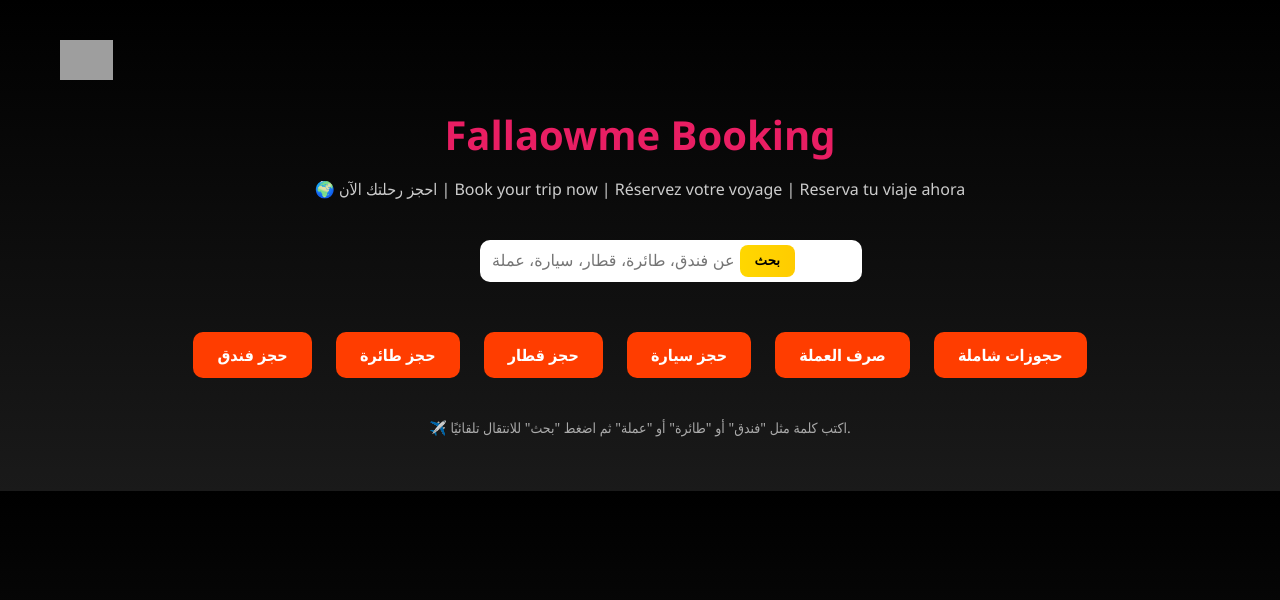
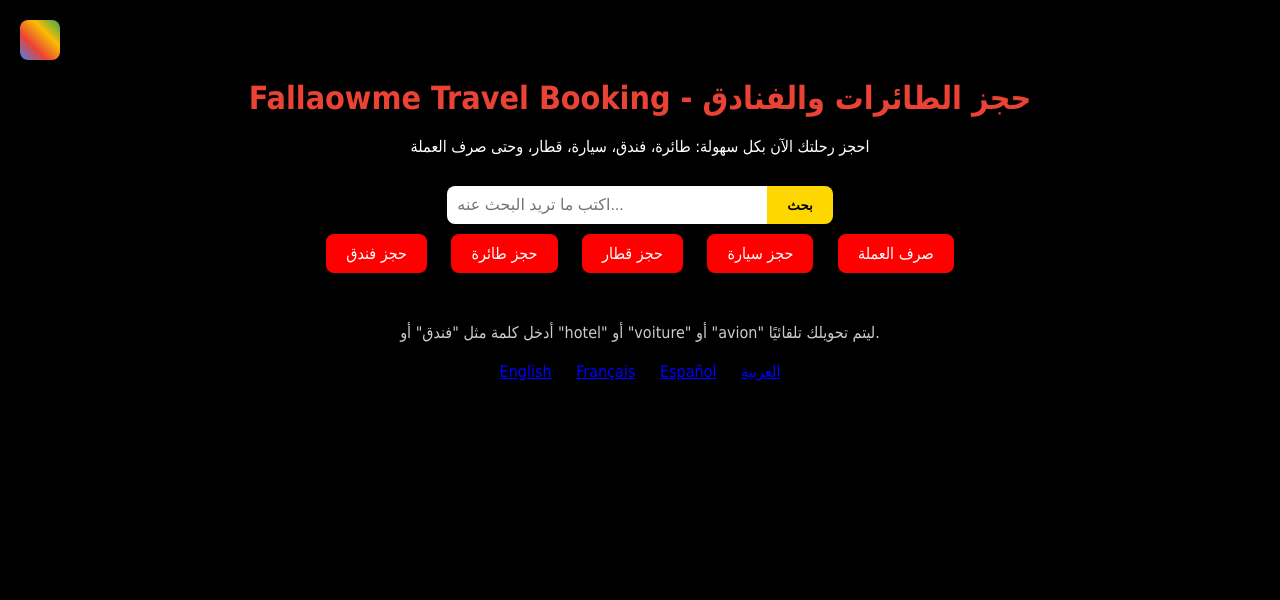
Before and after one commit to paco1963594/Tariq-Explorer, a plain HTML site: page index.html in a window 1280 px wide. Drawn offline with Linux system fonts and the light colour scheme; grey boxes are pictures that could not be loaded.

Commit message:
Update index.html
ملف جديد للفايل

```diff
--- a/index.html
+++ b/index.html
@@ -1,172 +1,131 @@
-<!DOCTYPE html>
-<html lang="ar">
+<!DOCTYPE html><html lang="ar">
 <head>
   <meta charset="UTF-8" />
-  <meta name="viewport" content="width=device-width, initial-scale=1.0"/>
-  <title>Fallaowme Booking</title>
-
-  <!-- أيقونة فافكون -->
-  <link rel="icon" href="https://www.google.com/favicon.ico" type="image/x-icon" />
-
-  <!-- ✅ Meta SEO -->
-  <meta name="description" content="منصة عالمية لحجز الفنادق والطائرات والقطارات والسيارات وتحويل العملات.">
-  <meta name="keywords" content="حجز الفنادق, حجز الطائرات, حجز القطارات, حجز السيارات, صرف العملة, booking, skyscanner, xe, train, car, hotel, airplane">
+  <meta name="viewport" content="width=device-width, initial-scale=1.0" />
+  <title>Fallaowme Travel Booking - حجز الطائرات والفنادق</title>  <!-- ✅ Meta SEO Tags -->  <meta name="description" content="منصة حجز الفنادق والطائرات والقطارات والسيارات مع إمكانية صرف العملة بأسعار محدثة." />
+  <meta name="keywords" content="حجز الفنادق, حجز الطائرات, حجز القطارات, حجز السيارات, صرف العملة, booking, skyscanner, rentalcars, currency exchange, hotel, flight, train, car, réservation hôtel, avion, train, voiture, cambio de moneda, reserva, vuelo, tren, coche" />
   <meta name="author" content="Tariq Smart Travel" />
-  <meta name="robots" content="index, follow" />
-
-  <!-- ✅ تغيير لون العنوان كل 3 ثوانٍ -->
-  <script>
+  <meta name="robots" content="index, follow" />  <!-- ✅ Redirect Script -->  <script>
     function redirectBasedOnQuery() {
-      const query = document.getElementById('searchInput')?.value;
+      const query = new URLSearchParams(window.location.search).get("q");
       if (!query) return;
 
       const lowerQuery = query.toLowerCase();
-      if (lowerQuery.includes("فندق") || lowerQuery.includes("hotel")) {
-        window.location.href = "https://www.booking.com/";
-      } else if (lowerQuery.includes("طائرة") || lowerQuery.includes("flight")) {
-        window.location.href = "https://www.skyscanner.net/";
-      } else if (lowerQuery.includes("قطار") || lowerQuery.includes("train")) {
-        window.location.href = "https://www.raileurope.com/";
-      } else if (lowerQuery.includes("سيارة") || lowerQuery.includes("car")) {
-        window.location.href = "https://www.rentalcars.com/";
-      } else if (lowerQuery.includes("صرف") || lowerQuery.includes("عملة") || lowerQuery.includes("currency")) {
+
+      if (lowerQuery.includes("فندق") || lowerQuery.includes("hotel") || lowerQuery.includes("hôtel") || lowerQuery.includes("hotel")) {
+        window.location.href = "https://12go.asia/?z=12574420";
+      } else if (lowerQuery.includes("طائرة") || lowerQuery.includes("flight") || lowerQuery.includes("avion") || lowerQuery.includes("vuelo")) {
+        window.location.href = "https://12go.asia/?z=12574420";
+      } else if (lowerQuery.includes("قطار") || lowerQuery.includes("train") || lowerQuery.includes("tren")) {
+        window.location.href = "https://12go.asia/?z=12574420";
+      } else if (lowerQuery.includes("سيارة") || lowerQuery.includes("car") || lowerQuery.includes("voiture") || lowerQuery.includes("coche")) {
+        window.location.href = "https://12go.asia/?z=12574420";
+      } else if (lowerQuery.includes("صرف") || lowerQuery.includes("عملة") || lowerQuery.includes("currency") || lowerQuery.includes("devise") || lowerQuery.includes("moneda")) {
         window.location.href = "https://www.xe.com/";
-      } else {
-        window.location.href = "https://12go.asia/?z=12574420";
       }
     }
 
-    function rotateTitleColors() {
-      const colors = ["#e91e63", "#4caf50", "#2196f3", "#ff9800"];
-      let i = 0;
-      setInterval(() => {
-        document.getElementById("mainTitle").style.color = colors[i % colors.length];
-        i++;
-      }, 3000); // كل 3 ثوانٍ
-    }
+    window.onload = redirectBasedOnQuery;
 
-    window.onload = function() {
-      rotateTitleColors();
-    };
-  </script>
-
-  <!-- ✅ تنسيق الصفحة -->
-  <style>
+    setInterval(() => {
+      const title = document.querySelector("h1");
+      const colors = ["#4285F4", "#EA4335", "#FBBC05", "#34A853"];
+      const randomColor = colors[Math.floor(Math.random() * colors.length)];
+      title.style.color = randomColor;
+    }, 3000);
+  </script>  <style>
     body {
-      font-family: 'Segoe UI', Tahoma, Geneva, Verdana, sans-serif;
-      background: linear-gradient(to bottom, #000000, #1a1a1a);
+      font-family: 'Tahoma', sans-serif;
+      background-color: #000;
       color: #fff;
       text-align: center;
-      padding: 40px;
-      margin: 0;
-    }
-
-    header {
-      display: flex;
-      align-items: center;
-      justify-content: space-between;
-      padding: 0 20px;
-    }
-
-    .logo {
-      height: 40px;
+      padding: 50px;
     }
 
     h1 {
-      font-size: 2.5em;
-      margin-bottom: 10px;
-      transition: color 1s ease;
+      font-size: 2em;
+      margin-bottom: 20px;
+      transition: color 0.5s ease-in-out;
     }
 
-    p.languages {
-      font-size: 1em;
-      color: #ccc;
-      margin-bottom: 40px;
+    .button {
+      display: inline-block;
+      padding: 10px 20px;
+      margin: 10px;
+      background-color: #f00;
+      color: #fff;
+      text-decoration: none;
+      border-radius: 8px;
     }
 
-    .search-container {
-      display: flex;
-      justify-content: center;
-      margin-bottom: 40px;
+    .note {
+      margin-top: 40px;
+      color: #ccc;
     }
 
     .search-box {
-      position: relative;
-      width: 320px;
+      margin-top: 30px;
+      display: flex;
+      justify-content: center;
     }
 
-    .search-box input {
-      width: 100%;
-      padding: 12px 50px 12px 12px;
-      border-radius: 10px;
+    .search-box input[type="text"] {
+      padding: 10px;
+      font-size: 16px;
+      width: 300px;
       border: none;
-      font-size: 16px;
+      border-radius: 8px 0 0 8px;
     }
 
     .search-box button {
-      position: absolute;
-      right: 5px;
-      top: 5px;
-      bottom: 5px;
-      padding: 0 15px;
-      background: linear-gradient(to right, #ffd700, #ffcc00);
-      color: #000;
+      background-color: gold;
+      color: black;
       border: none;
-      border-radius: 8px;
+      padding: 10px 20px;
       font-weight: bold;
+      border-radius: 0 8px 8px 0;
       cursor: pointer;
     }
 
-    .buttons a {
-      display: inline-block;
-      margin: 10px;
-      padding: 12px 24px;
-      background-color: #ff3d00;
-      color: white;
-      text-decoration: none;
-      border-radius: 10px;
-      font-weight: bold;
-      transition: background 0.3s;
+    .lang-links {
+      margin-top: 20px;
     }
 
-    .buttons a:hover {
-      background-color: #ff5722;
+    .lang-links a {
+      color: #00f;
+      margin: 0 10px;
+      text-decoration: underline;
+      cursor: pointer;
     }
 
-    .note {
-      margin-top: 30px;
-      font-size: 14px;
-      color: #aaa;
+    .icon {
+      position: fixed;
+      top: 20px;
+      left: 20px;
+      background: linear-gradient(45deg, #4285F4, #EA4335, #FBBC05, #34A853);
+      width: 40px;
+      height: 40px;
+      border-radius: 8px;
     }
-  </style>
-</head>
+  </style></head>
+<body>
+  <div class="icon"></div>
+  <h1>Fallaowme Travel Booking - حجز الطائرات والفنادق</h1>
+  <p>احجز رحلتك الآن بكل سهولة: طائرة، فندق، سيارة، قطار، وحتى صرف العملة</p>  <div class="search-box">
+    <input type="text" id="searchInput" placeholder="اكتب ما تريد البحث عنه...">
+    <button onclick="searchRedirect()">بحث</button>
+  </div>  <script>
+    function searchRedirect() {
+      const query = document.getElementById("searchInput").value;
+      window.location.href = `?q=${encodeURIComponent(query)}`;
+    }
+  </script><a href="https://12go.asia/?z=12574420" class="button">حجز فندق</a> <a href="https://12go.asia/?z=12574420" class="button">حجز طائرة</a> <a href="https://12go.asia/?z=12574420" class="button">حجز قطار</a> <a href="https://12go.asia/?z=12574420" class="button">حجز سيارة</a> <a href="https://www.xe.com/" class="button">صرف العملة</a>
 
-<body>
-  <header>
-    <img class="logo" src="https://www.google.com/images/branding/googlelogo/1x/googlelogo_light_color_92x30dp.png" alt="Logo">
-  </header>
-
-  <h1 id="mainTitle">Fallaowme Booking</h1>
-  <p class="languages">
-    🌍 احجز رحلتك الآن | Book your trip now | Réservez votre voyage | Reserva tu viaje ahora
-  </p>
-
-  <div class="search-container">
-    <div class="search-box">
-      <input type="text" id="searchInput" placeholder="ابحث عن فندق، طائرة، قطار، سيارة، عملة...">
-      <button onclick="redirectBasedOnQuery()">بحث</button>
-    </div>
+  <p class="note">أدخل كلمة مثل "فندق" أو "hotel" أو "voiture" أو "avion" ليتم تحويلك تلقائيًا.</p>  <div class="lang-links">
+    <a onclick="window.location.href='?q=hotel'">English</a>
+    <a onclick="window.location.href='?q=hôtel'">Français</a>
+    <a onclick="window.location.href='?q=hotel'">Español</a>
+    <a onclick="window.location.href='?q=فندق'">العربية</a>
   </div>
-
-  <div class="buttons">
-    <a href="https://www.booking.com/">حجز فندق</a>
-    <a href="https://www.skyscanner.net/">حجز طائرة</a>
-    <a href="https://www.raileurope.com/">حجز قطار</a>
-    <a href="https://www.rentalcars.com/">حجز سيارة</a>
-    <a href="https://www.xe.com/">صرف العملة</a>
-    <a href="https://12go.asia/?z=12574420">حجوزات شاملة</a>
-  </div>
-
-  <p class="note">✈️ اكتب كلمة مثل "فندق" أو "طائرة" أو "عملة" ثم اضغط "بحث" للانتقال تلقائيًا.</p>
 </body>
 </html>
```
